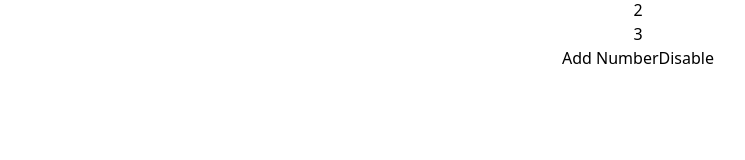
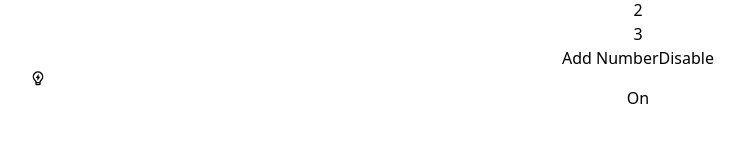
Before and after one commit to Sandunrmst/react-rapid-components, a React (Vite) app: page / in a window 1280 px wide. Shown: the part 130-290 px from the top of the page, without its empty margins (2-747 px from the left). Built offline with nearby package versions, Linux system fonts and the light colour scheme.

Commit message:
Switch On

```diff
--- a/src/App.jsx
+++ b/src/App.jsx
@@ -1,6 +1,7 @@
 import "./App.css";
 import Dropdown from "./components/animatedropdown/Dropdown";
 import DynamicList from "./components/animatedropdown/DynamicList";
+import TurnOn from "./components/animatedropdown/TurnOn";
 import ModalTest from "./components/custommodal/modalitem";
 import TabItem from "./components/customtabs/tabitem";
 import Faqs from "./components/faq";
@@ -73,6 +74,7 @@ function App() {
       {/* <Weather /> */}
       <Dropdown />
       <DynamicList />
+      <TurnOn />
     </>
   );
 }
--- /dev/null
+++ b/src/components/animatedropdown/TurnOn.jsx
@@ -0,0 +1,31 @@
+import React, { useState } from "react";
+import { RiLightbulbFlashFill, RiLightbulbFlashLine } from "react-icons/ri";
+import { useAutoAnimate } from "@formkit/auto-animate/react";
+const TurnOn = () => {
+  const [isBulbOn, setBlub] = useState(false);
+
+  const [animateParent] = useAutoAnimate();
+
+  function toggleBulb() {
+    setBlub(!isBulbOn);
+  }
+  return (
+    <div className="flex justify-center mt-5 gap-4">
+      <div ref={animateParent} className="text-5xl border-2 w-fit rounded-md">
+        {isBulbOn ? (
+          <RiLightbulbFlashFill className="text-orange-400" />
+        ) : (
+          <RiLightbulbFlashLine />
+        )}
+      </div>
+      <button
+        onClick={toggleBulb}
+        className="bg-blue-700 p-3 rounded-md text-white font-semibold"
+      >
+        {isBulbOn ? "Off" : "On"}
+      </button>
+    </div>
+  );
+};
+
+export default TurnOn;
```
